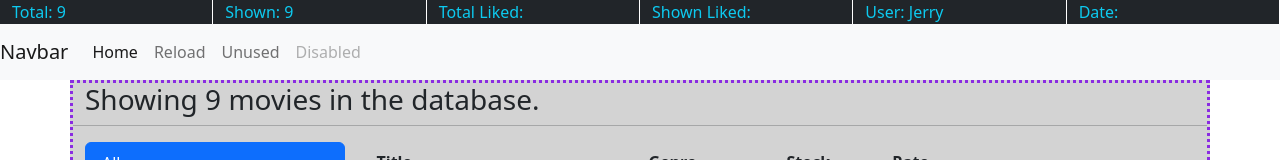
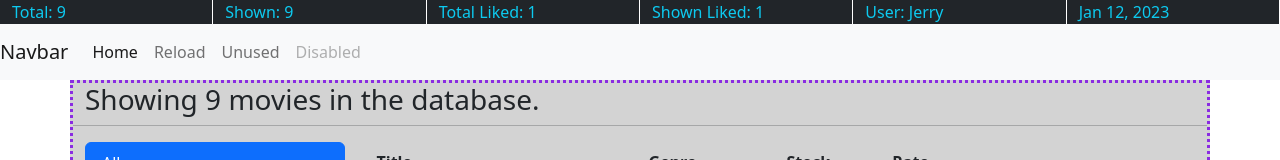
Before and after one commit to JerryHobby/react-playground, a React (Vite) app: page / in a window 1280 px wide. Shown: the top 160 px of the page. Built offline with nearby package versions, Linux system fonts and the light colour scheme.

Commit message:
clean up statusBar

```diff
--- a/src/App.jsx
+++ b/src/App.jsx
@@ -11,6 +11,7 @@ class App extends Component {
   state = {
     genres: [],
     movies: [],
+    allMovies: [],
     statusBarItems: [],
     pageSize: 6,
     currentPage: 1,
@@ -27,11 +28,13 @@ class App extends Component {
     const genres = getGenres();
     const movies = getMovies();
 
+    const likedMovies = movies.filter((movie) => movie.liked.name === true).length;
     const statusBarItems = [];
 
     genres.unshift({ _id: 'all', name: 'All' });
     this.setState({
       movies: movies,
+      allMovies: movies,
       genres: genres,
       statusBarItems: statusBarItems,
     });
@@ -45,18 +48,23 @@ class App extends Component {
     const {
       genres,
       movies,
+      allMovies,
       pageSize,
       currentPage,
       currentGenre,
       statusBarItems,
     } = this.state;
 
-    statusBarItems[0] = { label: 'Total', value: getMovies().length };
+    const likedAllMovies = allMovies.filter((movie) => movie.liked === true).length;
+    const likedMovies = movies.filter((movie) => movie.liked === true).length;
+    const dateStr = new Date().toLocaleDateString('en-us', {year:"numeric", month:"short", day:"numeric"})
+
+    statusBarItems[0] = { label: 'Total', value: allMovies.length };
     statusBarItems[1] = { label: 'Shown', value: movies.length };
-    statusBarItems[2] = { label: 'Total Liked', value: '' };
-    statusBarItems[3] = { label: 'Shown Liked', value: '' };
+    statusBarItems[2] = { label: 'Total Liked', value: likedAllMovies };
+    statusBarItems[3] = { label: 'Shown Liked', value: likedMovies };
     statusBarItems[4] = { label: 'User', value: 'Jerry' };
-    statusBarItems[5] = { label: 'Date', value: '' };
+    statusBarItems[5] = { label: '', value: dateStr };
 
     console.log('App Rendered ***********');
     let totalItems = 0;
--- a/src/components/common/statusbar.jsx
+++ b/src/components/common/statusbar.jsx
@@ -24,7 +24,7 @@ class StatusBar extends Component {
             className="col m-0 pl-1 pr-1 text-info bg-dark border-end border-white"
           >
             {item.label}
-            {': '}
+            {(item.label.length && item.value !='') ? ': ':''}
             {item.value}
           </div>
         ))}
```
